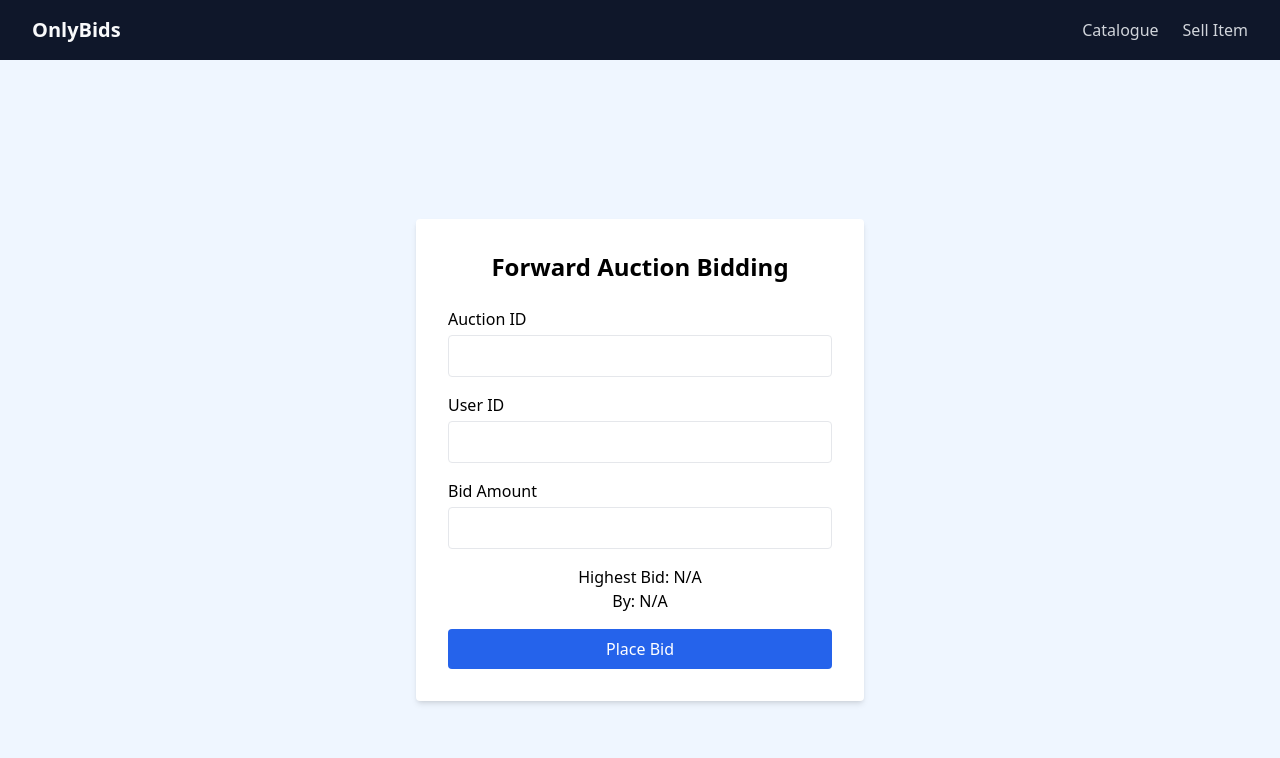
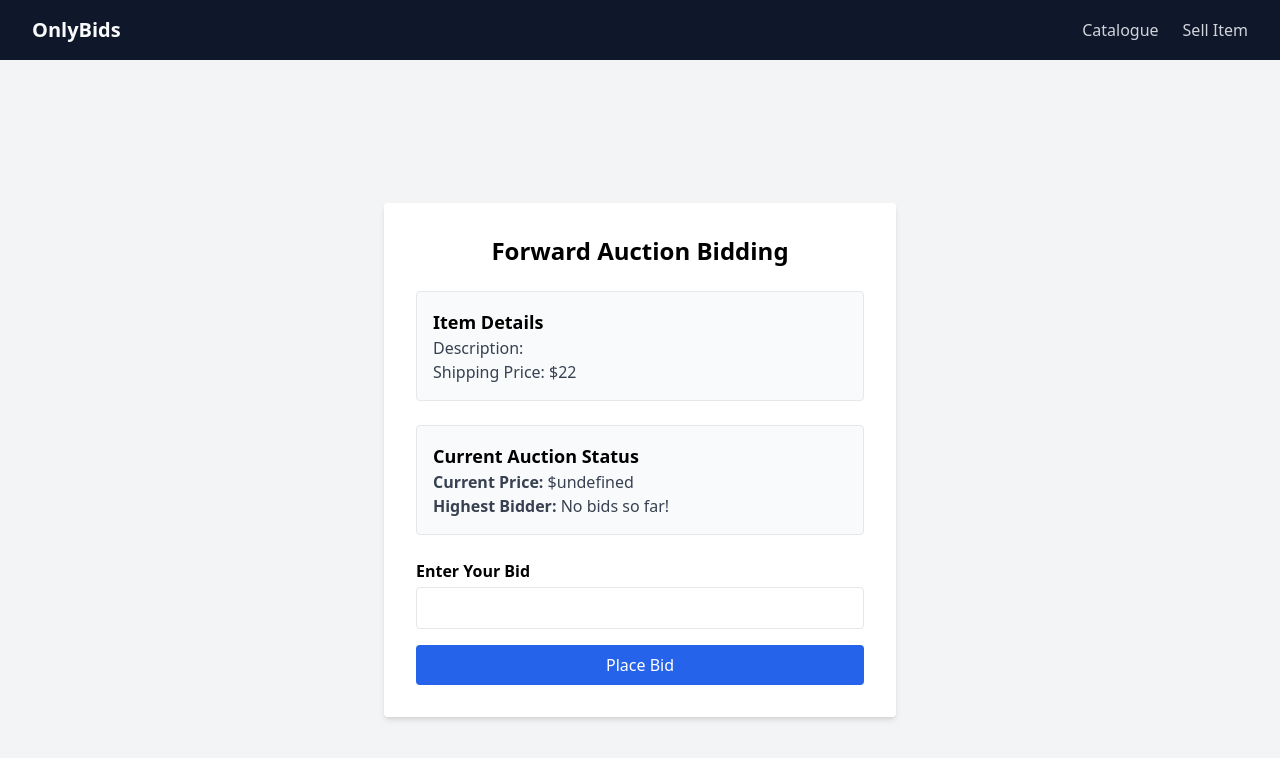
Before and after one commit to jamesliangg/EECS-4413-OnlyBids, a React (Vite) app in the folder frontend/: page /forward-bidding in a window 1280 px wide. Shown: the top 758 px of the page. Built offline with nearby package versions, Linux system fonts and the light colour scheme.

Commit message:
fixing duch and foward

```diff
--- a/frontend/src/pages/Catalogue.jsx
+++ b/frontend/src/pages/Catalogue.jsx
@@ -1,4 +1,5 @@
 import React, { useState, useEffect, useRef  } from "react";
+import { useNavigate } from "react-router-dom"
 import AuctionItem  from "./Item";
 function Catalogue() {
   const [keyword, setKeyword] = useState("");
@@ -9,7 +10,7 @@ function Catalogue() {
   const [showDropdown, setShowDropdown] = useState(false);
   const [autocompleteResults, setAutocompleteResults] = useState([]);
   const [selectedAuction, setSelectedAuction] = useState(null);
-
+  const navigate = useNavigate()
   // Handle input change & fetch autocomplete suggestions
    const handleInputChange = (e) => {
     const value = e.target.value;
@@ -132,7 +133,7 @@ function Catalogue() {
             <h2 className="text-xl font-semibold">{selectedAuction.name}</h2>
             <p className="text-gray-700">{selectedAuction.description}</p>
             <button
-              onClick={handleBid(selectedAuction)}
+              onClick={() => {handleBid(selectedAuction)}}
               className="mt-2 bg-green-500 hover:bg-green-600 text-white px-4 py-2 rounded"
             >
               Bid
--- a/frontend/src/pages/DutchBidding.jsx
+++ b/frontend/src/pages/DutchBidding.jsx
@@ -1,16 +1,22 @@
 import React, { useState, useEffect } from "react"
 import { io } from "socket.io-client"
 import { useLocation } from "react-router-dom";
-
+import { useUser } from "@/context/UserContext"
 function DutchBidding() {
+  const { userID } = useUser()
   const location = useLocation();
   const auction = location.state?.auction;
 
   const [auctionId, setAuctionId] = useState("")
-  const [userId, setUserId] = useState("")
+ // const [userId, setUserId] = useState("")
   const [currentPrice, setCurrentPrice] = useState(null)
   const [message, setMessage] = useState("")
   const [socket, setSocket] = useState(null)
+  const shippingPrice = "22"
+    useEffect(() => {
+      setAuctionId(auction.auction_id)
+      console.log("auctionwinner", auction.winnder_id)
+    }, [])
 
   useEffect(() => {
     if (!auctionId) return // only connect if have an auctionId
@@ -39,12 +45,11 @@ function DutchBidding() {
   }, [auctionId])
 
   const handleBuyNow = (e) => {
-    e.preventDefault()
     setMessage("")
     fetch("/api/auction/dutch/accept", {
       method: "POST",
       headers: { "Content-Type": "application/json" },
-      body: JSON.stringify({ auctionId, userId }),
+      body: JSON.stringify({ auctionId, userId: userID }),
     })
       .then((res) => res.json())
       .then((data) => {
@@ -58,54 +63,40 @@ function DutchBidding() {
   }
 
   return (
-    <div className="bg-blue-50 min-h-screen flex items-center justify-center">
-      <div className="bg-white p-8 shadow-md rounded w-full max-w-md">
+    <div className="bg-gray-100 min-h-screen flex items-center justify-center">
+    <div className="bg-white p-8 shadow-md rounded w-full max-w-lg">
       <h1 className="text-2xl font-bold mb-6 text-center">
-          Dutch Auction Bidding
+        Forward Auction Bidding
       </h1>
-        {message && <p className="text-blue-600 mb-4 text-center">{message}</p>}
-        <form className="space-y-4" onSubmit={handleBuyNow}>
-          <div>
-            <label className="block mb-1">Auction ID</label>
-            <input
-              className="border p-2 w-full rounded"
-              value={auctionId}
-              onChange={(e) => setAuctionId(e.target.value)}
-              required
-            />
-          </div>
-          <div>
-            <label className="block mb-1">User ID</label>
-            <input
-              className="border p-2 w-full rounded"
-              value={userId}
-              onChange={(e) => setUserId(e.target.value)}
-              required
-            />
+
+      {/* Item Details Section */}
+      <div className="mb-6 p-4 border rounded bg-gray-50">
+        <h2 className="text-lg font-semibold">Item Details</h2>
+        <p className="text-gray-700">Description: {auction.description}</p>
+        <p className="text-gray-700">Shipping Price: ${shippingPrice}</p>
       </div>
 
-          {/* Display the current price */}
-          <div className="text-center my-4">
-            <p className="text-lg">
-              Current Price:{" "}
-              {currentPrice !== null ? (
-                <span className="font-semibold">${currentPrice}</span>
-              ) : (
-                "N/A"
-              )}
+      {/* Current Price and Highest Bidder Section */}
+      <div className="mb-6 p-4 border rounded bg-gray-50">
+        <h2 className="text-lg font-semibold">Current Auction Status</h2>
+        <p className="text-gray-700">
+          <span className="font-semibold">Current Price:</span>{" "}
+          {auction.starting_price ? `$${auction.starting_price}`: "N/A"}
         </p>
       </div>
 
+      {/* Message Display */}
+      {message && <p className="text-blue-600 mb-4 text-center">{message}</p>}
       <button
           type="submit"
           className="
             bg-blue-600 hover:bg-blue-700 text-white
             px-4 py-2 rounded w-full transition-colors
           "
+          onClick={() => {handleBuyNow()}}
         >
-            Buy Now
+          Place Bid
         </button>
-        </form>
     </div>
   </div>
   )
--- a/frontend/src/pages/ForwardBidding.jsx
+++ b/frontend/src/pages/ForwardBidding.jsx
@@ -1,33 +1,41 @@
 import React, { useState, useEffect } from "react"
 import { io } from "socket.io-client"
-import { useLocation } from "react-router-dom";
+import { useLocation } from "react-router-dom"
+import { useUser } from "@/context/UserContext"
 
 function ForwardBidding() {
-  const location = useLocation();
-  const auction = location.state?.auction;
+  const { userID } = useUser()
+  const location = useLocation()
+  const auction = location.state?.auction
 
   const [auctionId, setAuctionId] = useState("")
-  const [userId, setUserId] = useState("")
   const [bidAmount, setBidAmount] = useState("")
   const [highestBid, setHighestBid] = useState(null)
   const [highestBidder, setHighestBidder] = useState(null)
   const [message, setMessage] = useState("")
   const [socket, setSocket] = useState(null)
+  const shippingPrice = "22"
 
   useEffect(() => {
-    if (!auctionId) return // only connect if have an auctionId
+    setAuctionId(auction?.auction_id)
+    setHighestBid(auction?.final_price)
+    setHighestBidder(auction?.winner_id)
+  }, [auction])
 
-    // Create a new socket connection (adjust options as needed)
+  useEffect(() => {
+    if (!auctionId) return // only connect if auctionId exists
+
+    // Create a new socket connection
     const newSocket = io({
-      // blabla
+      // Add connection options if necessary
     })
 
     setSocket(newSocket)
 
-    // join the specific auction room
+    // Join the specific auction room
     newSocket.emit("joinAuction", auctionId)
 
-    // listen to the real time price updates
+    // Listen to real-time price updates
     newSocket.on("newBid", (data) => {
       if (data.auctionId === auctionId) {
         setHighestBid(data.bidAmount)
@@ -40,15 +48,15 @@ function ForwardBidding() {
     }
   }, [auctionId])
 
-  // place a new forward bid
+  // Place a new forward bid
   const handlePlaceBid = (e) => {
-    e.preventDefault()
+    e.preventDefault() // Prevent form submission from refreshing the page
     setMessage("")
 
     fetch("/api/auction/bid", {
       method: "POST",
       headers: { "Content-Type": "application/json" },
-      body: JSON.stringify({ auctionId, userId, bidAmount }),
+      body: JSON.stringify({ auctionId, userId: userID, bidAmount }),
     })
       .then((res) => res.json())
       .then((data) => {
@@ -62,35 +70,40 @@ function ForwardBidding() {
   }
 
   return (
-    <div className="bg-blue-50 min-h-screen flex items-center justify-center">
-      <div className="bg-white p-8 shadow-md rounded w-full max-w-md">
+    <div className="bg-gray-100 min-h-screen flex items-center justify-center">
+      <div className="bg-white p-8 shadow-md rounded w-full max-w-lg">
         <h1 className="text-2xl font-bold mb-6 text-center">
           Forward Auction Bidding
         </h1>
 
+        <div className="mb-6 p-4 border rounded bg-gray-50">
+          <h2 className="text-lg font-semibold">Item Details</h2>
+          <p className="text-gray-700">Description: {auction?.description}</p>
+          <p className="text-gray-700">Shipping Price: ${shippingPrice}</p>
+        </div>
+
+        <div className="mb-6 p-4 border rounded bg-gray-50">
+          <h2 className="text-lg font-semibold">Current Auction Status</h2>
+          <p className="text-gray-700">
+            <span className="font-semibold">Current Price:</span>{" "}
+            {highestBid !== null
+              ? `$${highestBid}`
+              : auction?.starting_price
+              ? `$${auction.starting_price}`
+              : "N/A"}
+          </p>
+          <p className="text-gray-700">
+            <span className="font-semibold">Highest Bidder:</span>{" "}
+            {highestBidder ? highestBidder : "No bids so far!"}
+          </p>
+        </div>
+
         {message && <p className="text-blue-600 mb-4 text-center">{message}</p>}
+
 
         <form className="space-y-4" onSubmit={handlePlaceBid}>
           <div>
-            <label className="block mb-1">Auction ID</label>
-            <input
-              className="border p-2 w-full rounded"
-              value={auctionId}
-              onChange={(e) => setAuctionId(e.target.value)}
-              required
-            />
-          </div>
-          <div>
-            <label className="block mb-1">User ID</label>
-            <input
-              className="border p-2 w-full rounded"
-              value={userId}
-              onChange={(e) => setUserId(e.target.value)}
-              required
-            />
-          </div>
-          <div>
-            <label className="block mb-1">Bid Amount</label>
+            <label className="block mb-1 font-semibold">Enter Your Bid</label>
             <input
               className="border p-2 w-full rounded"
               type="number"
@@ -98,22 +111,6 @@ function ForwardBidding() {
               onChange={(e) => setBidAmount(e.target.value)}
               required
             />
-          </div>
-
-          {/* Display the highest bid and bidder */}
-          <div className="my-4 text-center">
-            <p>
-              Highest Bid:{" "}
-              {highestBid !== null ? (
-                <span className="font-semibold">${highestBid}</span>
-              ) : (
-                "N/A"
-              )}
-            </p>
-            <p>
-              By:{" "}
-              {highestBidder !== null ? highestBidder : "N/A"}
-            </p>
           </div>
 
           <button
```
Lines whose indentation alone changed are shown as unchanged.
